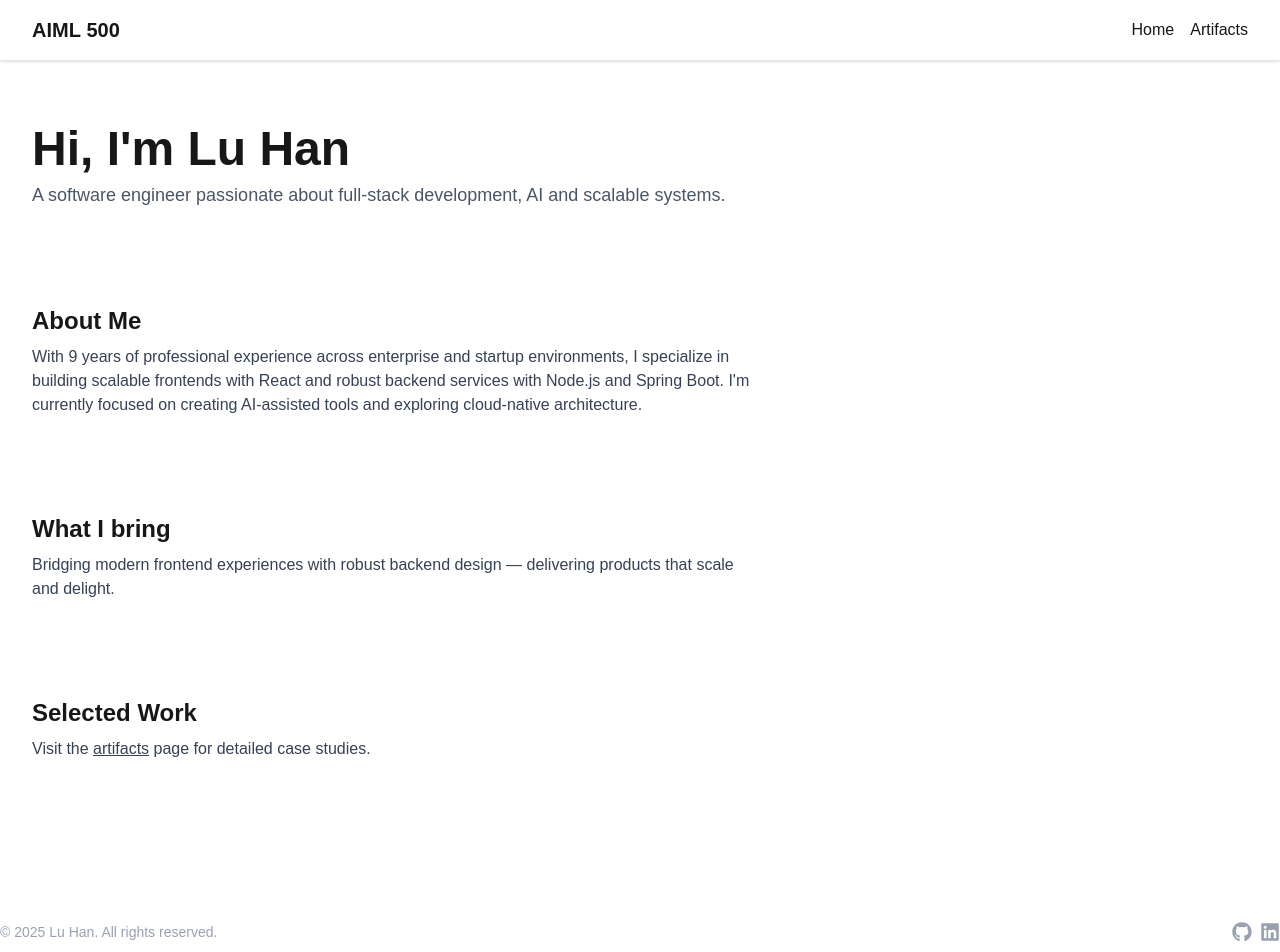
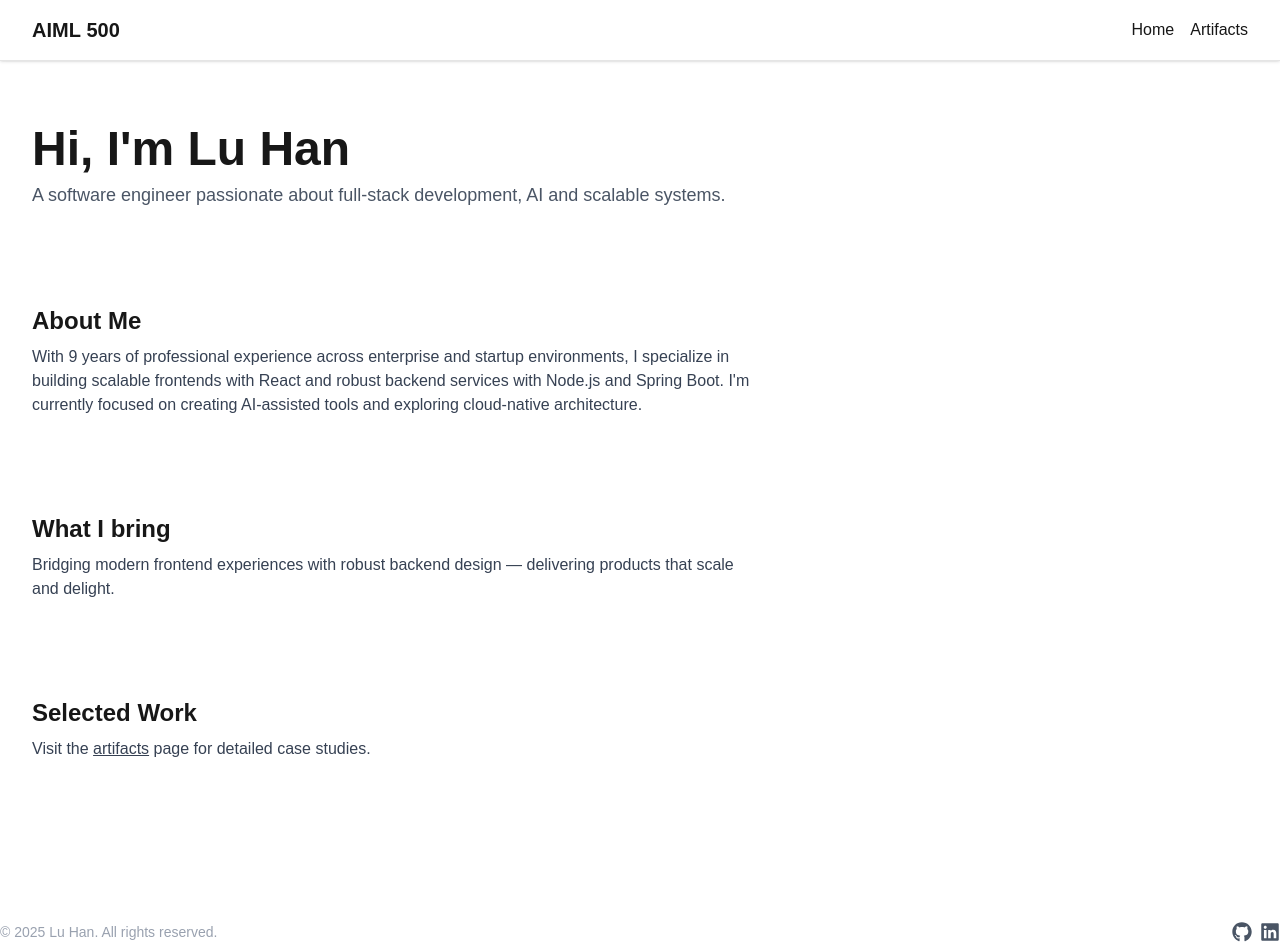
Before and after one commit to GoldenaArcher/AIML-500, a Next.js app: page / in a window 1280 px wide. Shown: the top 952 px of the page. Built offline with nearby package versions, Linux system fonts and the light colour scheme.

Commit message:
style(footer): adjust icon colors for better visibility in light mode
Update GitHub and LinkedIn icon colors to be more visible in light mode while maintaining dark mode styling

```diff
--- a/app/_layout/footer.tsx
+++ b/app/_layout/footer.tsx
@@ -13,7 +13,7 @@ export default function Footer() {
               rel="noopener noreferrer"
               aria-label="GitHub profile"
               title="GitHub profile"
-              className="flex items-center justify-center text-gray-400 hover:text-black dark:hover:text-white hover:scale-105 transition ease-in-out"
+              className="flex items-center justify-center text-gray-600 dark:text-gray-400 hover:text-black dark:hover:text-white hover:scale-105 transition ease-in-out"
             >
               <FaGithub size={20} />
             </a>
@@ -25,7 +25,7 @@ export default function Footer() {
               rel="noopener noreferrer"
               aria-label="LinkedIn profile"
               title="LinkedIn profile"
-              className="flex items-center justify-center text-gray-400 hover:text-[#0A66C2] hover:scale-105 transition ease-in-out"
+              className="flex items-center justify-center text-gray-600 dark:text-gray-400  hover:text-[#0A66C2] hover:scale-105 transition ease-in-out"
             >
               <FaLinkedin size={20} />
             </a>
```
